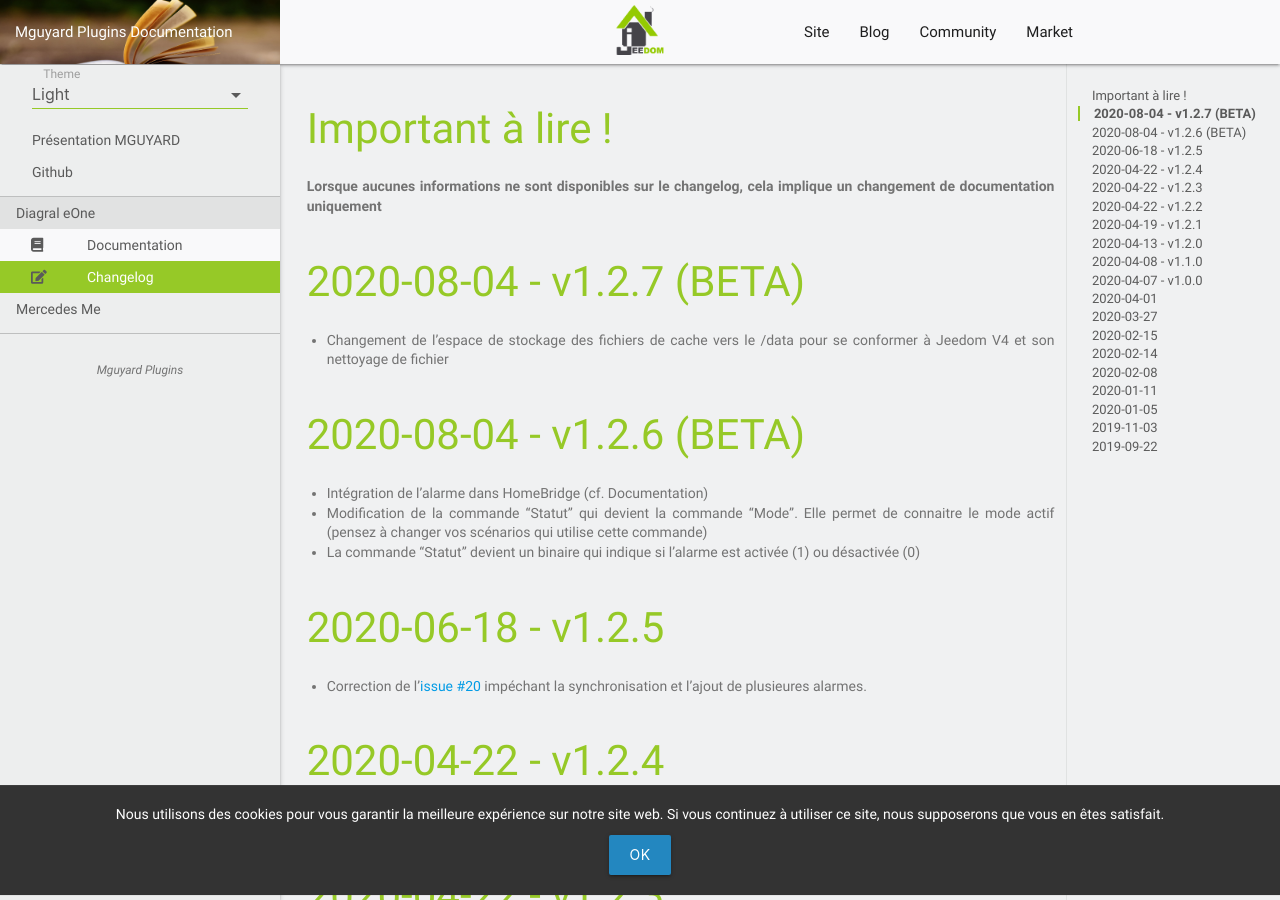
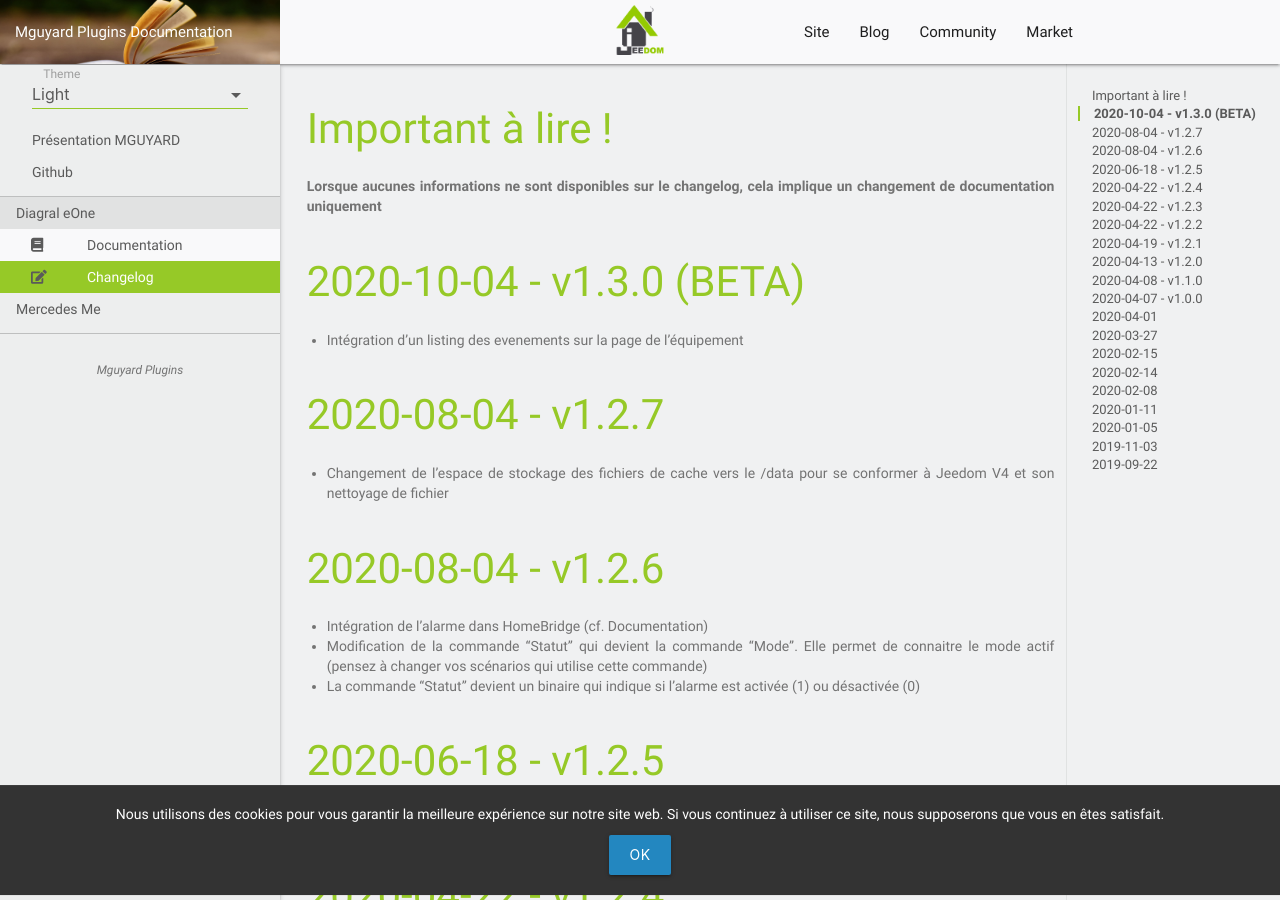
Before and after one commit to mguyard/Jeedom-Documentations, a Jekyll site: the page built from fr_FR/Diagral_eOne/changelog.md, in a window 1280 px wide and 900 px high. Built offline with Jekyll 4.4.1, drawn with Linux system fonts in a browser that asks for light colours; our own code applies the rules of GitHub Pages for plain Markdown files.

Commit message:
Mise à jour pour Diagral v1.3.0 BETA

```diff
--- a/fr_FR/Diagral_eOne/changelog.md
+++ b/fr_FR/Diagral_eOne/changelog.md
@@ -2,11 +2,15 @@
 
 __Lorsque aucunes informations ne sont disponibles sur le changelog, cela implique un changement de documentation uniquement__
 
-# 2020-08-04 - v1.2.7 (BETA)
+# 2020-10-04 - v1.3.0 (BETA)
+
+- Intégration d'un listing des evenements sur la page de l'équipement
+
+# 2020-08-04 - v1.2.7
 
 - Changement de l'espace de stockage des fichiers de cache vers le /data pour se conformer à Jeedom V4 et son nettoyage de fichier
 
-# 2020-08-04 - v1.2.6 (BETA)
+# 2020-08-04 - v1.2.6
 
 - Intégration de l'alarme dans HomeBridge (cf. Documentation)
 - Modification de la commande "Statut" qui devient la commande "Mode". Elle permet de connaitre le mode actif (pensez à changer vos scénarios qui utilise cette commande)
```
Also changed, not shown: fr_FR/Diagral_eOne/documentation.md (+8 -3 lines), fr_FR/Diagral_eOne/images/ConfigurationDevice.png, fr_FR/Diagral_eOne/images/ModaleActivity.png (added).
